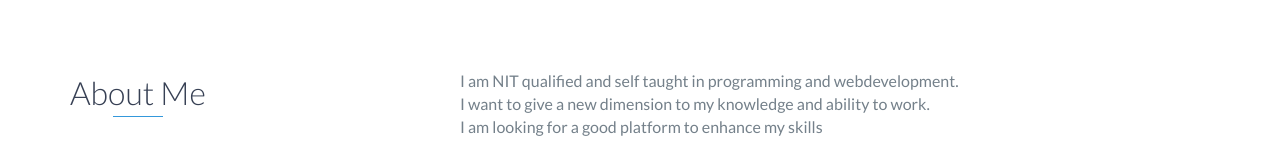
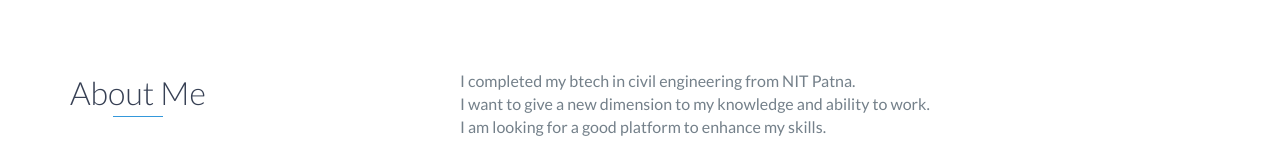
Before and after one commit to adarshgoswami20/portfolio, a plain HTML site: page index.html in a window 1280 px wide. Shown: the part 805-952 px from the top of the page. Drawn offline with nearby package versions, Linux system fonts and the light colour scheme.

Commit message:
Update index.html

```diff
--- a/index.html
+++ b/index.html
@@ -73,9 +73,9 @@
                 </div>
                 <div class="col-md-8">
                     <p>
-                        I am NIT qualified and self taught in programming and webdevelopment.
-                    <br>I want to give a new dimension to my knowledge and ability to work.
-                    <br>I am looking for a good platform to enhance my skills
+		        I completed my btech in civil engineering from NIT Patna.
+		    <br>I want to give a new dimension to my knowledge and ability to work.
+                    <br>I am looking for a good platform to enhance my skills.
                     </p>
                 </div>
             </div>
```
